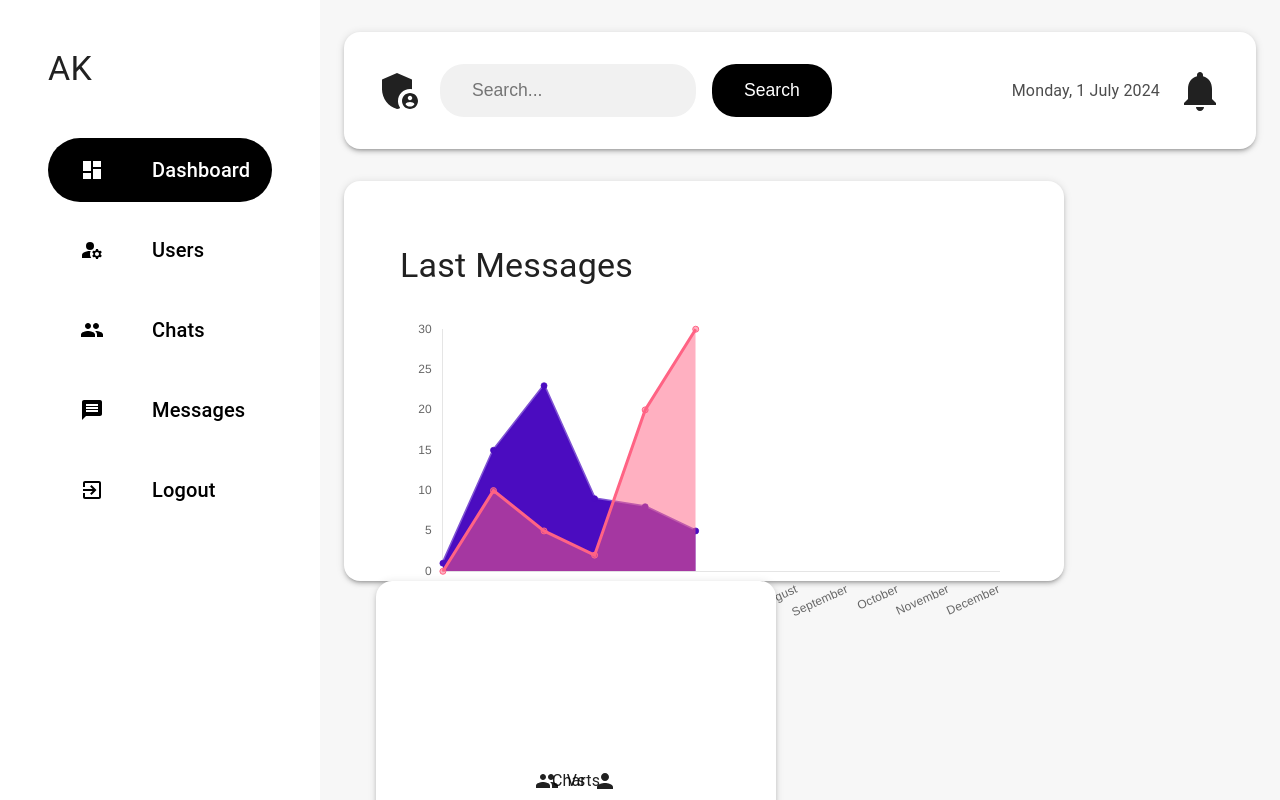
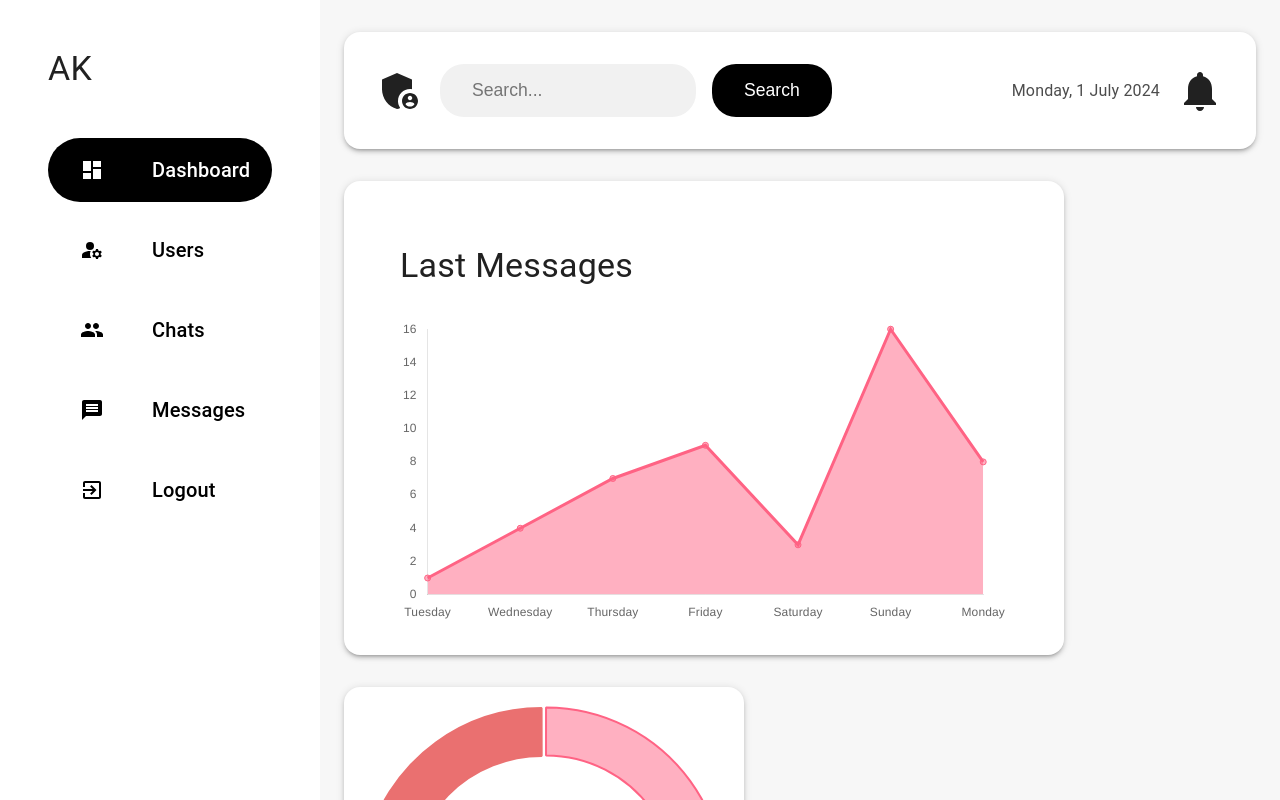
Before and after one commit to KeyurBhut07/chat-front, a React (Vite) app: page /admin/dashboard in a window 1280 px wide. Shown: the top 800 px of the page. Built offline with nearby package versions, Linux system fonts and the light colour scheme.

Commit message:
chart changes done

```diff
--- a/src/components/lib/features.js
+++ b/src/components/lib/features.js
@@ -1,3 +1,5 @@
+import moment from "moment";
+
 const fileFormat = (url = '') => {
   const ext = url.split('.').pop();
 
@@ -15,4 +17,17 @@ const fileFormat = (url = '') => {
 
 const transformImage = (url = '', width = 100) => url;
 
-export { fileFormat, transformImage };
+const getLast7Days =() =>{
+  const currentDate = moment()
+  const laste7Days = []
+  for(let i=0 ; i<7 ; i++){
+    const dayDate = currentDate.clone().subtract(i,"days")
+    const dayname = dayDate.format("dddd")
+    laste7Days.unshift(dayname)
+  }
+  return laste7Days
+}
+
+
+
+export { fileFormat, transformImage, getLast7Days };
--- a/src/components/specific/Charts.jsx
+++ b/src/components/specific/Charts.jsx
@@ -1,5 +1,5 @@
-import React from 'react'
-import { Line, Doughnut } from 'react-chartjs-2'
+import React from 'react';
+import { Line, Doughnut } from 'react-chartjs-2';
 import {
   Chart as ChartJS,
   Tooltip,
@@ -11,7 +11,9 @@ import {
   ArcElement,
   Legend,
   scales,
-} from 'chart.js'
+} from 'chart.js';
+import { getLast7Days } from '../lib/features';
+import { orange } from '../constants/color';
 
 ChartJS.register(
   Tooltip,
@@ -22,7 +24,9 @@ ChartJS.register(
   LineElement,
   ArcElement,
   Legend
-)
+);
+
+const lables = getLast7Days();
 
 const lineChartOptions = {
   responsive: true,
@@ -47,46 +51,47 @@ const lineChartOptions = {
       },
     },
   },
-}
+};
 
-const LineChart = () => {
+const LineChart = ({ value = [] }) => {
   const data = {
-    labels: [
-      'January',
-      'February',
-      'March',
-      'April',
-      'May',
-      'June',
-      'July',
-      'August',
-      'September',
-      'October',
-      'November',
-      'December',
-    ],
+    labels: lables,
     datasets: [
       {
-        label: 'Dataset 1',
-        data: [0, 10, 5, 2, 20, 30],
+        label: 'Last 7 days message',
+        data: value,
         fill: true,
         borderColor: 'rgb(255, 99, 132,1)',
         backgroundColor: 'rgba(255, 99, 132, 0.5)',
       },
+    ],
+  };
+  return <Line data={data} options={lineChartOptions} />;
+};
+
+const doughuntChartOptions = {
+  responsive: true,
+  plugins: {
+    legend: {
+      display: false,
+    },
+  },
+  cutout: 130,
+};
+
+const DoughnutChart = ({ value = [], labale = [] }) => {
+  const data = {
+    labels: labale,
+    datasets: [
       {
-        label: 'Dataset 2',
-        data: [1, 15, 23, 9, 8, 5],
-        borderColor: 'rgb(75,12,192,0.7)',
-        fill: true,
-        backgroundColor: 'rgba(75,12,192,1)',
+        data: value,
+        borderColor: ['rgb(255, 99, 132,1)', orange],
+        backgroundColor: ['rgba(255, 99, 132, 0.5)', orange],
+        offset : 10
       },
     ],
-  }
-  return <Line data={data} options={lineChartOptions} />
-}
+  };
+  return <Doughnut style={{zIndex : 10}} data={data} options={doughuntChartOptions} />;
+};
 
-const DoughnutChart = () => {
-  return <div>Charts</div>
-}
-
-export { LineChart, DoughnutChart }
+export { LineChart, DoughnutChart };
--- a/src/pages/admin/Dashboard.jsx
+++ b/src/pages/admin/Dashboard.jsx
@@ -1,19 +1,19 @@
-import React from 'react'
-import AdminLayout from '../../components/layout/AdminLayout'
-import { Box, Container, Paper, Stack, Typography } from '@mui/material'
+import React from 'react';
+import AdminLayout from '../../components/layout/AdminLayout';
+import { Box, Container, Paper, Stack, Typography } from '@mui/material';
 import {
   AdminPanelSettings,
   Group,
   Message,
   Notifications,
   Person,
-} from '@mui/icons-material'
-import moment from 'moment'
+} from '@mui/icons-material';
+import moment from 'moment';
 import {
   CurveButton,
   SearchField,
-} from '../../components/styles/StyledComponent'
-import { DoughnutChart, LineChart } from '../../components/specific/Charts'
+} from '../../components/styles/StyledComponent';
+import { DoughnutChart, LineChart } from '../../components/specific/Charts';
 
 const Dashboard = () => {
   const Appbar = (
@@ -43,7 +43,7 @@ const Dashboard = () => {
         <Notifications sx={{ fontSize: '3rem' }} />
       </Stack>
     </Paper>
-  )
+  );
 
   // Widgets
   const Widgets = (
@@ -63,7 +63,7 @@ const Dashboard = () => {
         <Widget title={'Messages'} value={'434'} Icon={<Message />} />
       </Stack>
     </>
-  )
+  );
   return (
     <>
       <AdminLayout>
@@ -71,7 +71,23 @@ const Dashboard = () => {
           {Appbar}
 
           {/* chart area */}
-          <Stack direction={'row'} spacing={'2rem'} flexWrap={'wrap'}>
+          <Stack
+            direction={{
+              xs: 'column',
+              lg: 'row',
+            }}
+            sx={{gap : "2rem"}}
+            flexWrap={'wrap'}
+            justifyContent={{
+               xs : "center",
+              lg : "stretch"
+            }}
+            alignItems={{
+              xs : "center",
+              lg : "stretch"
+            }}
+
+          >
             <Paper
               elevation={3}
               sx={{
@@ -79,13 +95,14 @@ const Dashboard = () => {
                 borderRadius: '1rem',
                 width: '100%',
                 maxWidth: '45rem',
-                height: '25rem',
               }}
             >
               <Typography variant="h4" margin={'2rem 0'}>
                 Last Messages
               </Typography>
-              <LineChart />
+              <Stack>
+                <LineChart value={[1, 4, 7, 9, 3, 16, 8]} />
+              </Stack>
             </Paper>
             <Paper
               elevation={3}
@@ -98,10 +115,12 @@ const Dashboard = () => {
                 width: { xs: '100%', sm: '50%' },
                 position: 'relative',
                 maxWidth: '25rem',
-                height: '25rem',
               }}
             >
-              <DoughnutChart />
+              <DoughnutChart
+                labale={['Single Chats', 'Group Chats']}
+                value={[30, 70]}
+              />
 
               <Stack
                 position={'absolute'}
@@ -122,8 +141,8 @@ const Dashboard = () => {
         </Container>
       </AdminLayout>
     </>
-  )
-}
+  );
+};
 
 const Widget = ({ title, value, Icon }) => (
   <Paper
@@ -156,6 +175,6 @@ const Widget = ({ title, value, Icon }) => (
       </Stack>
     </Stack>
   </Paper>
-)
+);
 
-export default Dashboard
+export default Dashboard;
```
